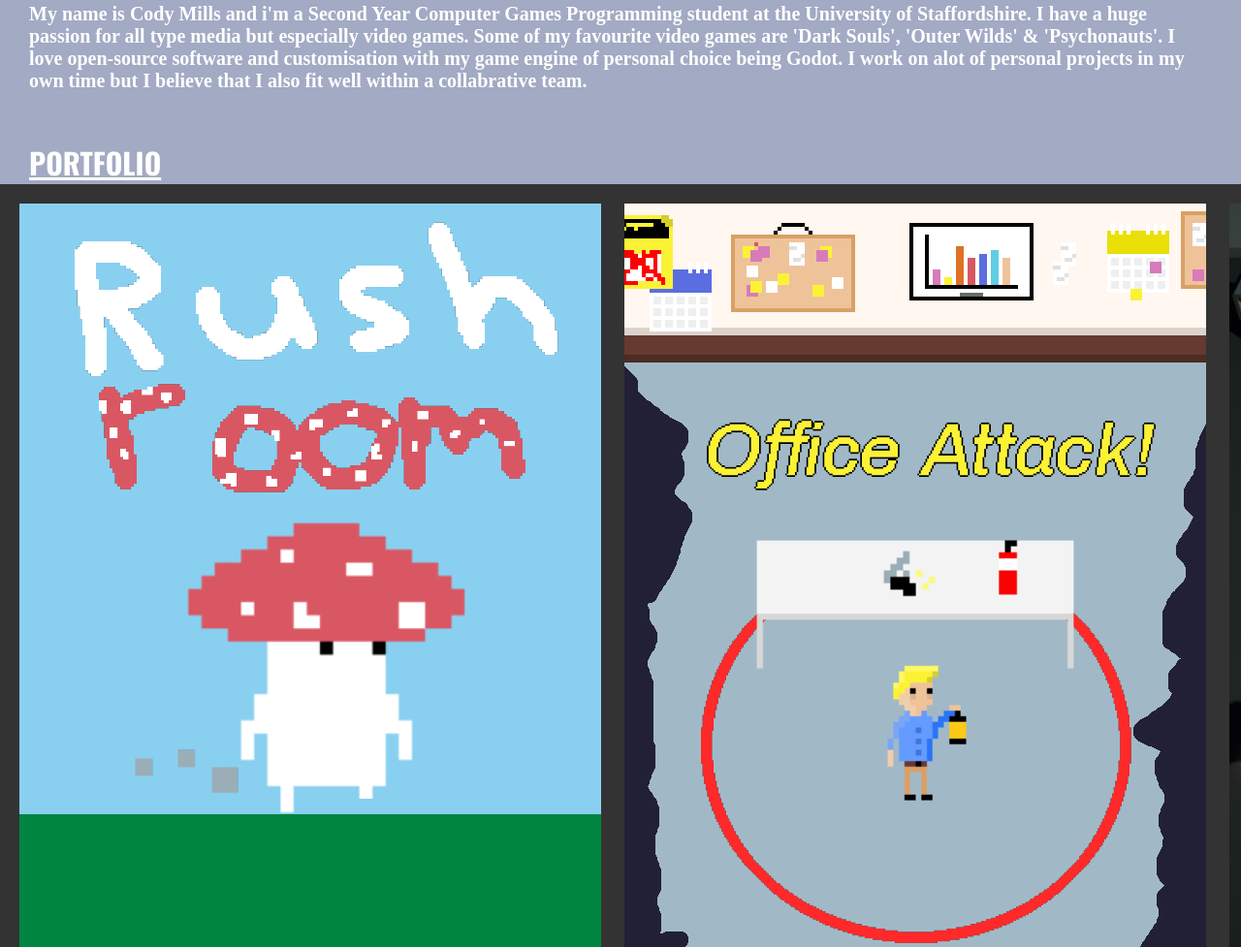
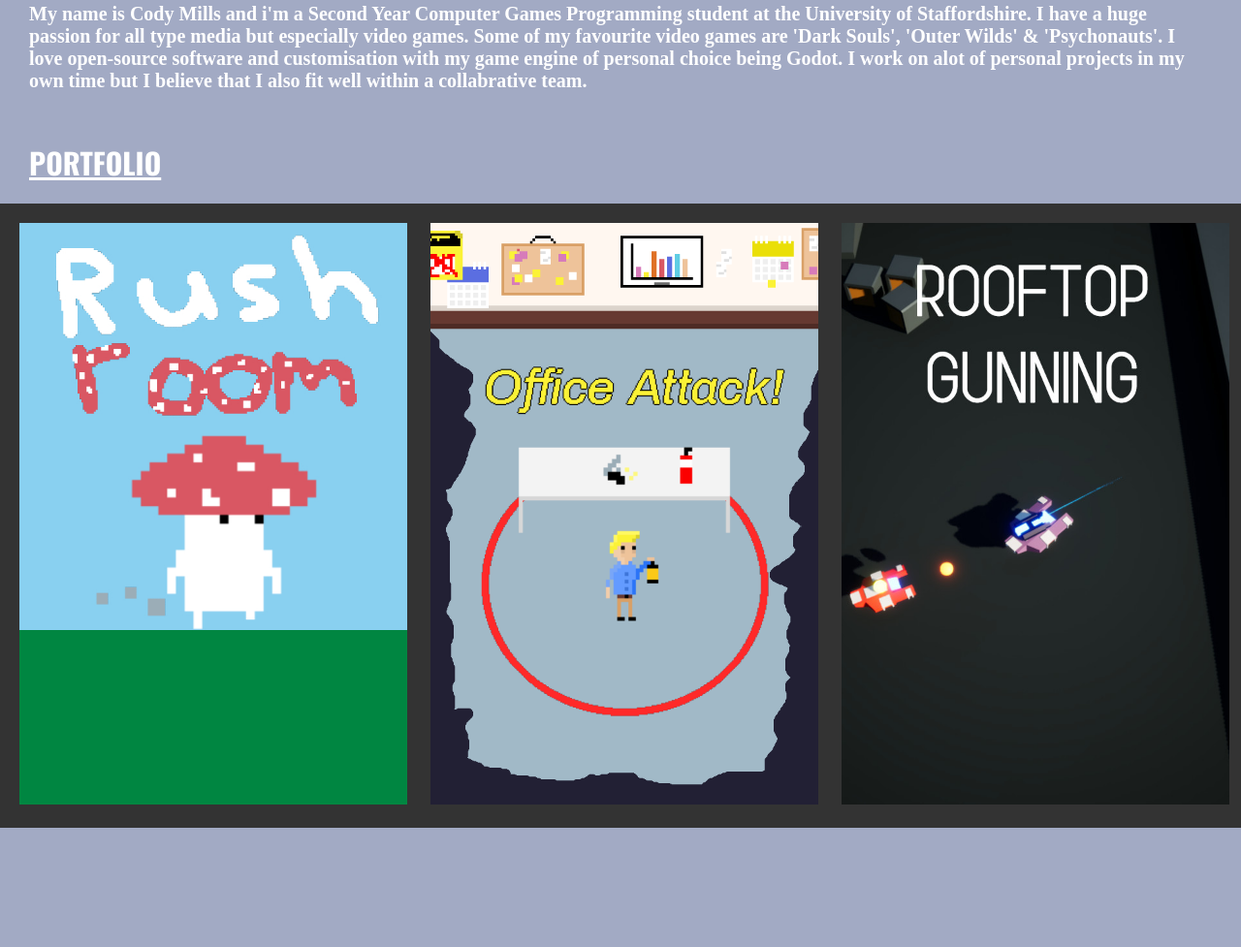
Before and after one commit to Cody-Mills/Cody-Mills.github.io, a plain HTML site: page index.html in a window 1280 px wide. Shown: the part 301-1278 px from the top of the page at 97% size. After the commit the page ends 1155 px from the top, so only its background shows below. Drawn offline with Linux system fonts and the light colour scheme.

Commit message:
Commit #12
I fixed the layout and image sizes. Next I need to adjust the size of the posters based off of screen size.

https://www.tutorialspoint.com/changing-layouts-based-on-screen-size-using-css

```diff
--- a/index.html
+++ b/index.html
@@ -43,6 +43,7 @@
         <section-portfolio>
             <h3 style="text-align: left;
              padding-left: 30px;
+             padding-bottom: 20px;
              font-size: 30px;
              font-family: Oswald;
              src: url('/fonts/Oswald.ttf');
--- a/indexstylesheet.css
+++ b/indexstylesheet.css
@@ -54,9 +54,12 @@ div.scroll-container {
   }
 
   div.scroll-container img {
+    max-width: 400px;
+    max-height: 600px;
     align-self: center;
     padding: 10px;
   }
+
 
 ul {
     margin: 0;
```
